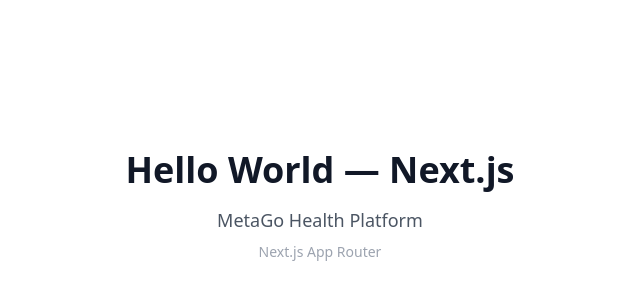
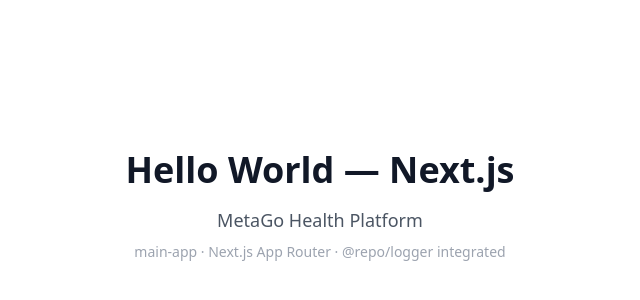
Before and after one commit to yajay0411/metaGo-platform, a Next.js app in the folder apps/main-app/: page / in a window 1280 px wide. Shown: the part 194-494 px from the top of the page, without its empty margins (320-960 px from the left). Built offline with nearby package versions, Linux system fonts and the light colour scheme.

Commit message:
feat: restore logger integration mention in homepage
- Re-add @repo/logger integration text
- Maintain consistency with actual code implementation
- Keep comprehensive app description

```diff
--- a/apps/main-app/app/page.tsx
+++ b/apps/main-app/app/page.tsx
@@ -12,7 +12,9 @@
       <div className="text-center">
         <h1 className="text-4xl font-bold text-gray-900 mb-4">Hello World — Next.js</h1>
         <p className="text-lg text-gray-600 mb-2">MetaGo Health Platform</p>
-        <p className="text-sm text-gray-400">Next.js App Router</p>
+        <p className="text-sm text-gray-400">
+          main-app &middot; Next.js App Router &middot; @repo/logger integrated
+        </p>
       </div>
     </main>
   );
```
